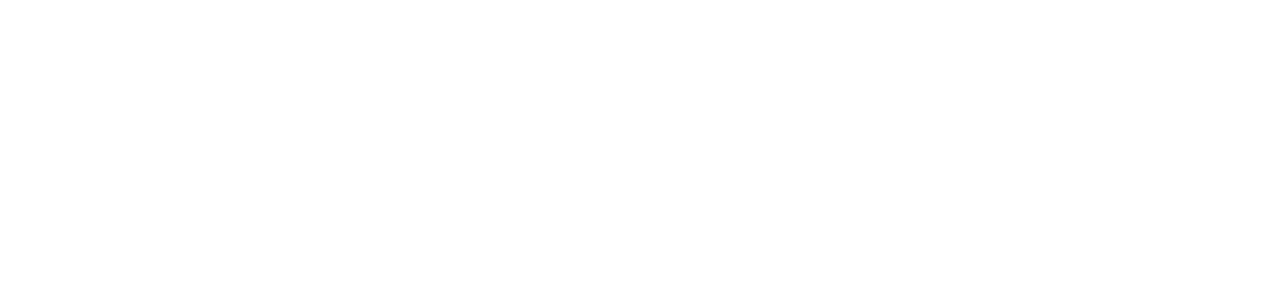
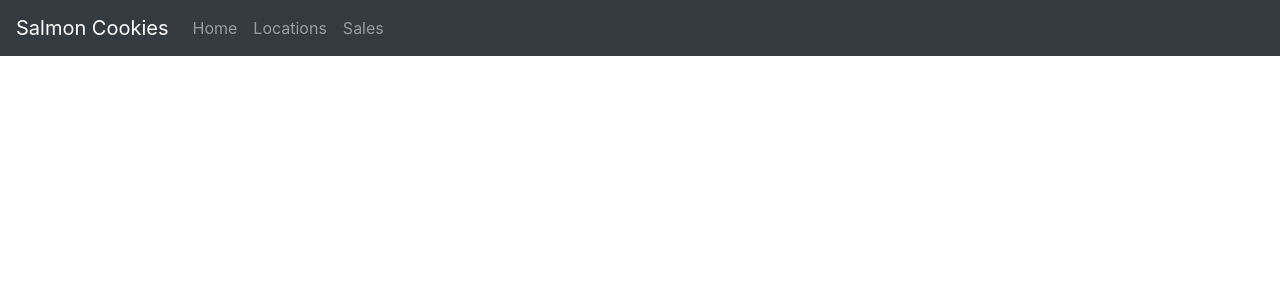
Before and after one commit to dianestephani-401-advanced-javascript/angular-salmon-cookies, an Angular app: page /location in a window 1280 px wide. Before the commit this address led to /. Shown: the top 300 px of the page. Built offline with nearby package versions, Linux system fonts and the light colour scheme.

Commit message:
navbar works

```diff
--- a/src/app/app-routing.module.ts
+++ b/src/app/app-routing.module.ts
@@ -7,8 +7,8 @@
 
 const routes: Routes = [
   {path: '', component: ProofOfLifeComponent},
-  {path: 'Location', component: LocationComponent},
-  {path: 'Sales', component: SalesComponent}
+  {path: 'location', component: LocationComponent},
+  {path: 'sales', component: SalesComponent}
 ];
 
 
--- a/src/app/app.component.html
+++ b/src/app/app.component.html
@@ -1,5 +1,23 @@
-
-
+<nav class="navbar navbar-expand-md bg-dark navbar-dark fixed-top">
+  <a class="navbar-brand" href="#">Salmon Cookies</a>
+  <button class="navbar-toggler" type="button" data-toggle="collapse" data-target="#navbarCollapse" aria-controls="navbarCollapse"
+    aria-expanded="false" aria-label="Toggle navigation">
+    <span class="navbar-toggler-icon"></span>
+  </button>
+  <div class="collapse navbar-collapse" id="navbarCollapse">
+    <ul class="navbar-nav mr-auto">
+      <li class="nav-item">
+        <a class="nav-link" routerLink="/">Home</a>
+      </li>
+      <li class="nav-item">
+        <a class="nav-link" routerLink="/location">Locations</a>
+      </li>
+      <li class="nav-item">
+        <a class="nav-link" routerLink="/sales">Sales</a>
+      </li>
+    </ul>
+  </div>
+</nav>
 
 <div class="container">
   <router-outlet></router-outlet>
--- a/src/app/location/location.component.html
+++ b/src/app/location/location.component.html
@@ -1,22 +1 @@
-<nav class="navbar navbar-expand-md bg-dark navbar-dark fixed-top">
-  <a class="navbar-brand" href="#">Salmon Cookies</a>
-  <button class="navbar-toggler" type="button" data-toggle="collapse" data-target="#navbarCollapse" aria-controls="navbarCollapse"
-    aria-expanded="false" aria-label="Toggle navigation">
-    <span class="navbar-toggler-icon"></span>
-  </button>
-  <div class="collapse navbar-collapse" id="navbarCollapse">
-    <ul class="navbar-nav mr-auto">
-      <li class="nav-item">
-        <a class="nav-link" routerLink="/home">Home</a>
-      </li>
-      <li class="nav-item">
-        <a class="nav-link" routerLink="/locations">Locations</a>
-      </li>
-      <li class="nav-item">
-        <a class="nav-link" routerLink="/sales">Sales</a>
-      </li>
-    </ul>
-  </div>
-</nav>
-
 <p>location works!</p>
```
